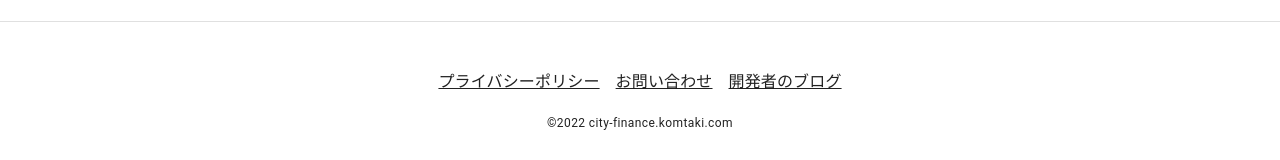
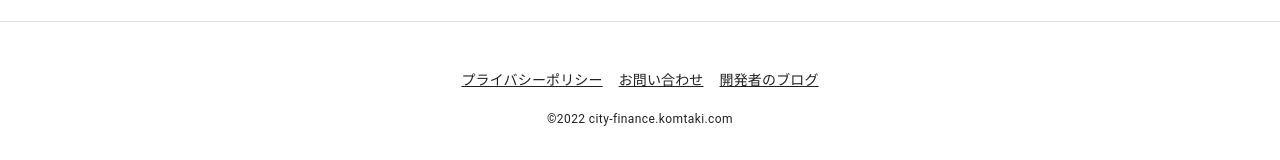
Before and after one commit to komtaki/city-of-health, a Next.js app: page /privacy in a window 1280 px wide. Shown: the part 1370-1530 px from the top of the page. Built offline with nearby package versions, Linux system fonts and the light colour scheme; no server answers.

Commit message:
style: Footerのフォントを下げる

```diff
--- a/src/components/uiParts/Footer/index.tsx
+++ b/src/components/uiParts/Footer/index.tsx
@@ -18,12 +18,12 @@ const Footer = () => {
         spacing={2}
       >
         <Grid item>
-          <Typography variant="body1">
+          <Typography variant="body2">
             <Link href="/privacy/">プライバシーポリシー</Link>
           </Typography>
         </Grid>
         <Grid item>
-          <Typography variant="body1">
+          <Typography variant="body2">
             <a
               href="https://docs.google.com/forms/d/e/1FAIpQLSeFs26WtYyW1_nFo75FUnZrD0UIUcZQUqLT8fc8XbcPk8P2MQ/viewform?usp=sf_link"
               target="_blank"
@@ -33,7 +33,7 @@ const Footer = () => {
           </Typography>
         </Grid>
         <Grid item>
-          <Typography variant="body1">
+          <Typography variant="body2">
             <a href="https://www.komtaki.com" target="_blank">
               開発者のブログ
             </a>
```
